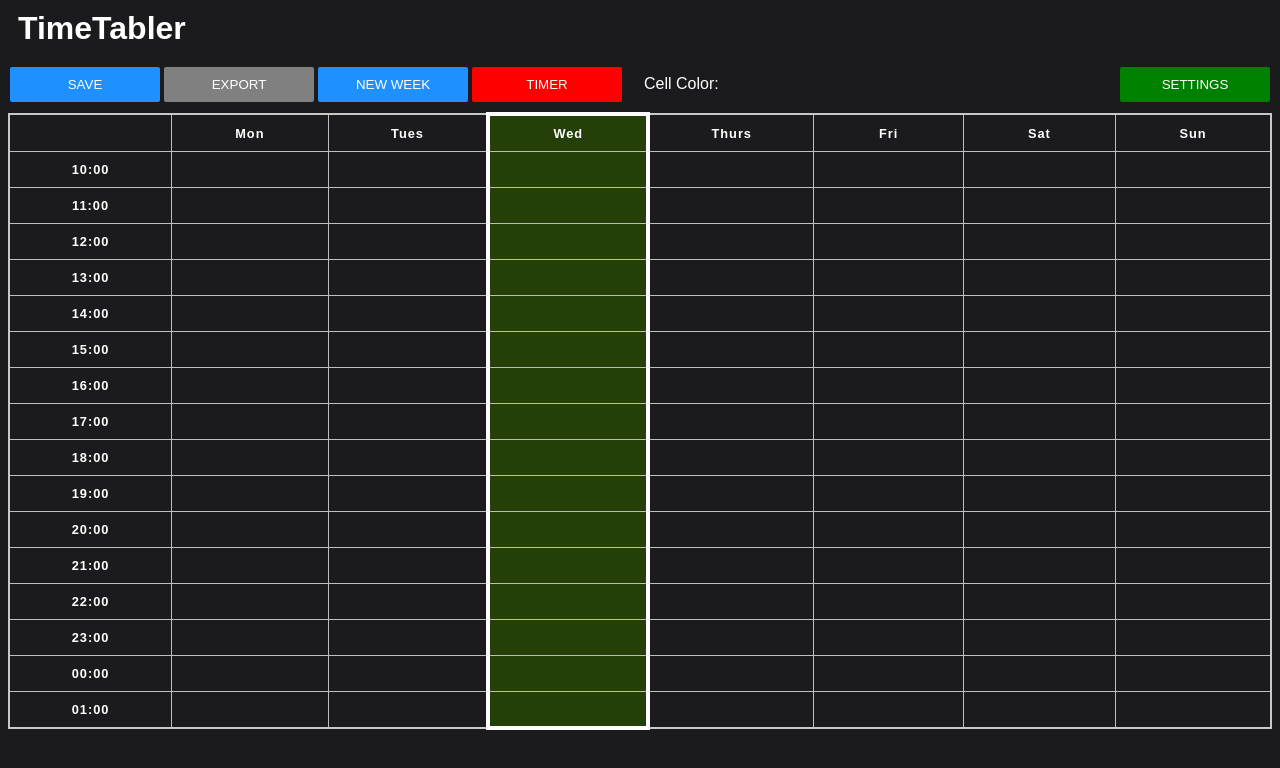
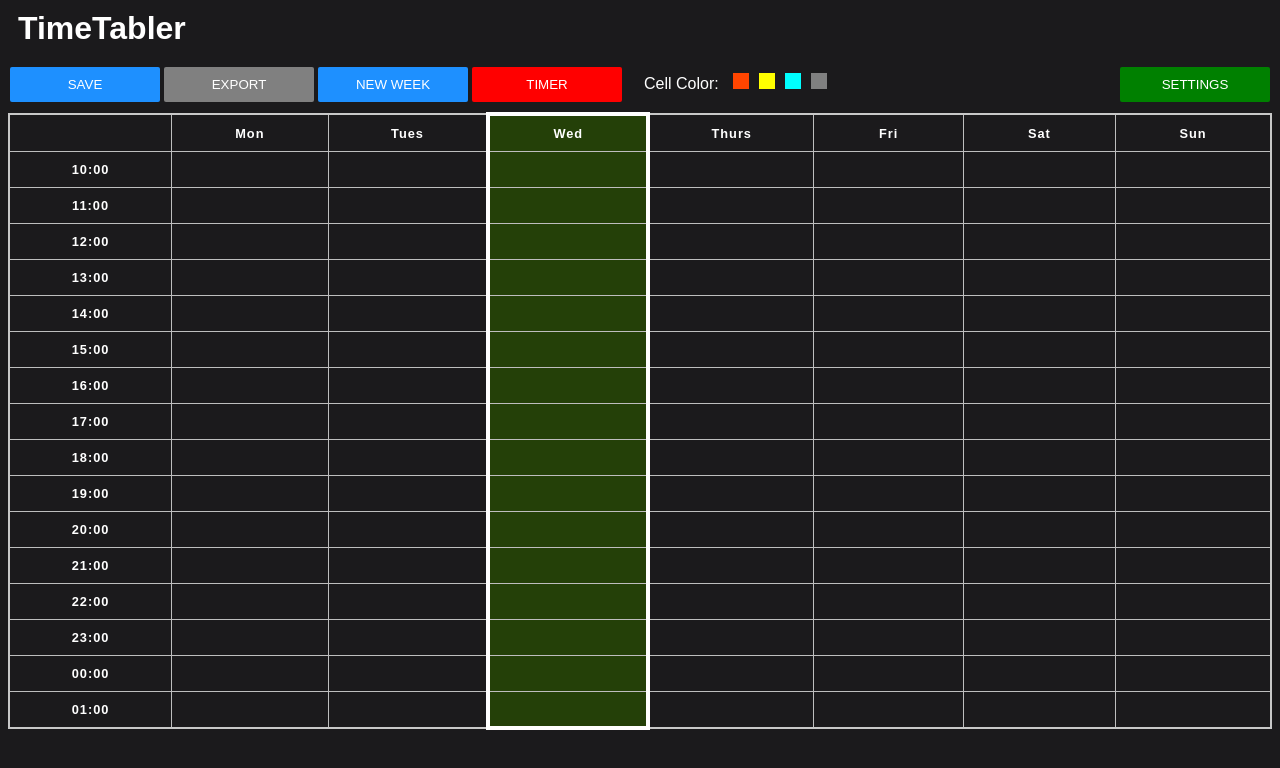
Before and after one commit to Makktu/React-TimeTabler, a React (Vite) app: page / in a window 1280 px wide. Shown: the top 768 px of the page. Built offline with nearby package versions, Linux system fonts and the light colour scheme.

Commit message:
this is going somewhere

```diff
--- a/src/components/TheTable.jsx
+++ b/src/components/TheTable.jsx
@@ -1,8 +1,26 @@
-import { useEffect } from "react";
+import { useEffect, useState } from "react";
+
+import "../styles/TheTable.css";
 
 const TheTable = () => {
+  const [cellColor, setCellColor] = useState("");
+
   useEffect(() => {
     // identify day of the week and highlight it
+
+    const allCells = document.getElementsByTagName("td");
+    [...allCells].forEach((cell, ind) => {
+      cell.classList.add("active-timetable-cell");
+      cell.classList.add(`unique-cell${ind}`);
+      cell.addEventListener("click", () => {
+        if (cell.classList[1].split("-")[1] == "cell0") {
+          console.log("cell zero stay away");
+          return;
+        }
+        console.log("CLICKED");
+      });
+    });
+
     const weekday = [
       "Sunday",
       "Monday",
--- a/src/styles/Navbar.css
+++ b/src/styles/Navbar.css
@@ -1,3 +1,36 @@
 .navLabel {
   margin-left: 20px;
 }
+
+.pick-orangered {
+  display: inline-block;
+  height: 1rem;
+  width: 1rem;
+  background-color: orangered;
+  margin-left: 10px;
+  cursor: pointer;
+}
+.pick-yellow {
+  display: inline-block;
+  height: 1rem;
+  width: 1rem;
+  background-color: yellow;
+  margin-left: 10px;
+  cursor: pointer;
+}
+.pick-cyan {
+  display: inline-block;
+  height: 1rem;
+  width: 1rem;
+  background-color: cyan;
+  margin-left: 10px;
+  cursor: pointer;
+}
+.pick-gray {
+  display: inline-block;
+  height: 1rem;
+  width: 1rem;
+  background-color: gray;
+  margin-left: 10px;
+  cursor: pointer;
+}
--- /dev/null
+++ b/src/styles/TheTable.css
@@ -0,0 +1,4 @@
+.active-timetable-cell:hover {
+  box-shadow: inset 0 0 100px 100px rgba(255, 255, 255, 0.2);
+  transition: 0.25s;
+}
```
